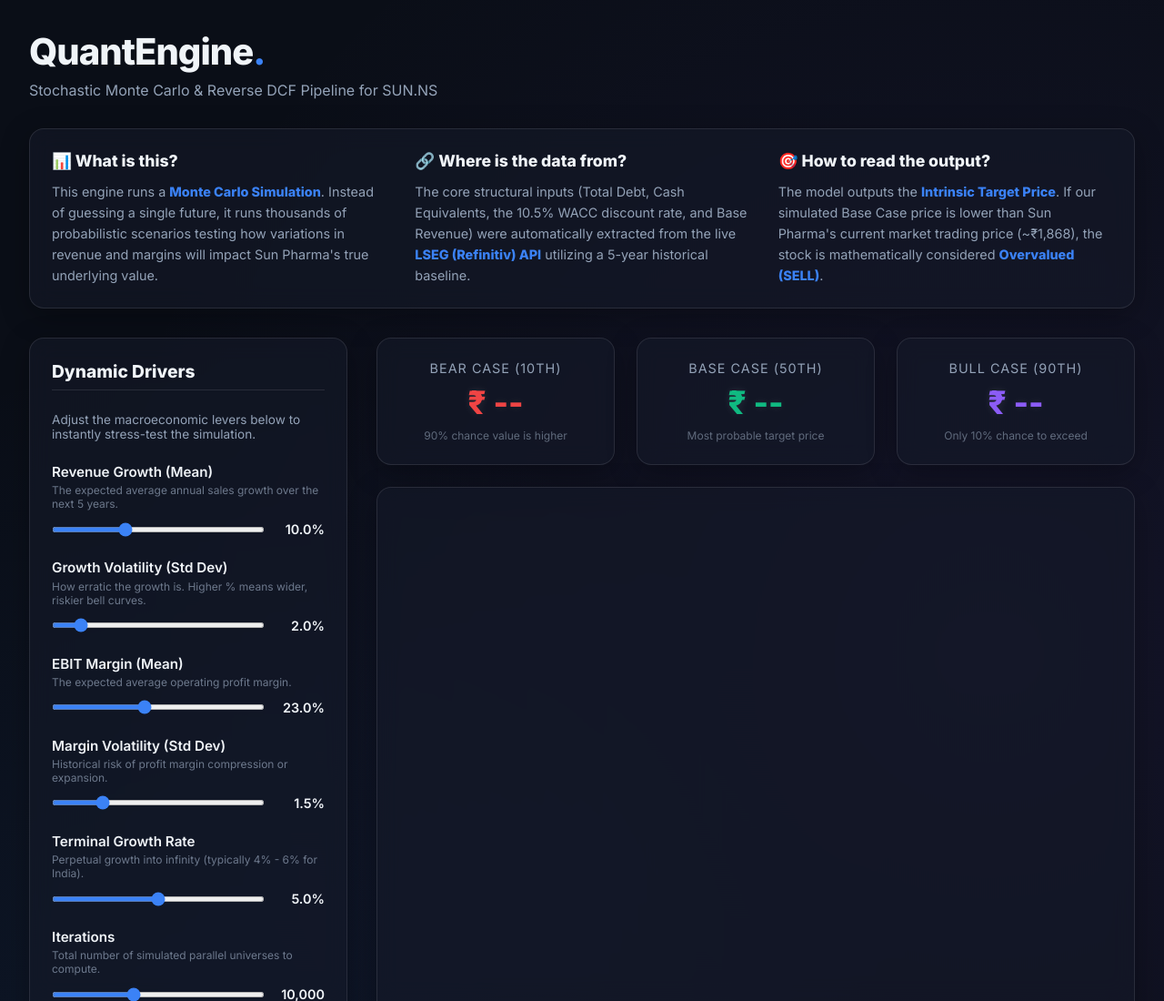
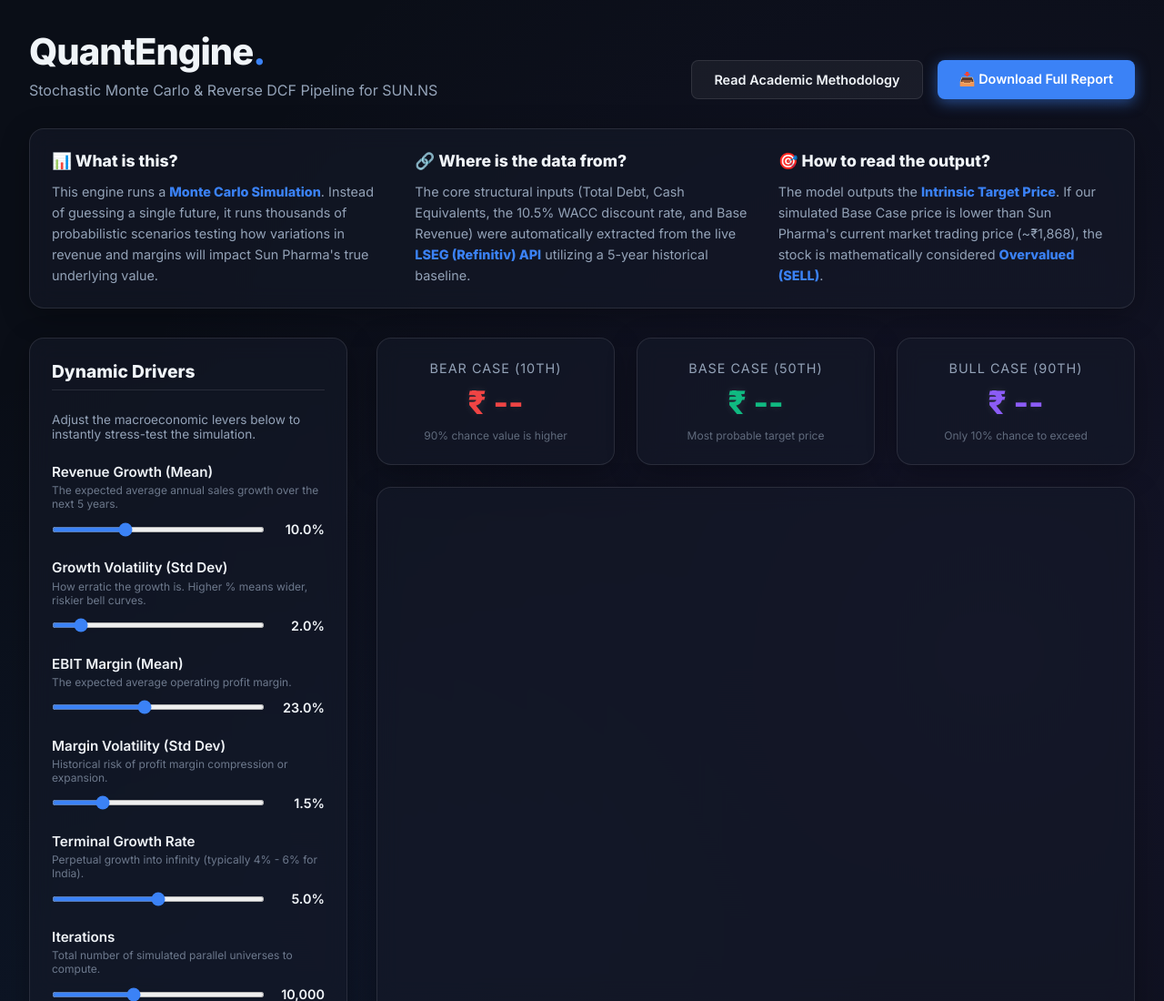
Before and after one commit to bijeshsingha/QuantEngine, a website built with Vite: page frontend/index.html in a window 1280 px wide. Shown: the top 1100 px of the page at 91% size. Built offline with nearby package versions, Linux system fonts and the light colour scheme; no server answers.

Commit message:
feat: implement frontend interface and project documentation for Monte Carlo valuation engine

```diff
--- a/frontend/index.html
+++ b/frontend/index.html
@@ -9,9 +9,15 @@
   </head>
   <body>
     <div id="app">
-      <header>
-        <h1>QuantEngine<span class="highlight">.</span></h1>
-        <p>Stochastic Monte Carlo & Reverse DCF Pipeline for SUN.NS</p>
+      <header style="display: flex; justify-content: space-between; align-items: flex-end;">
+        <div>
+          <h1>QuantEngine<span class="highlight">.</span></h1>
+          <p>Stochastic Monte Carlo & Reverse DCF Pipeline for SUN.NS</p>
+        </div>
+        <nav class="top-nav">
+          <a href="./academic.html" class="nav-btn">Read Academic Methodology</a>
+          <a href="/Methodology_Documentation.docx" class="nav-btn primary" download>📥 Download Full Report</a>
+        </nav>
       </header>
 
       <!-- Educational Context Panel -->
--- a/frontend/style.css
+++ b/frontend/style.css
@@ -33,6 +33,39 @@ header { margin-bottom: 2rem; }
 header h1 { font-size: 2.5rem; font-weight: 800; letter-spacing: -1px; }
 header .highlight { color: var(--accent-color); }
 header p { color: var(--text-secondary); margin-top: 0.5rem; }
+
+.top-nav {
+  display: flex;
+  gap: 1rem;
+}
+
+.nav-btn {
+  text-decoration: none;
+  padding: 0.75rem 1.5rem;
+  border-radius: 8px;
+  background: rgba(255, 255, 255, 0.05);
+  color: var(--text-primary);
+  font-weight: 600;
+  border: 1px solid var(--glass-border);
+  transition: all 0.3s ease;
+  font-size: 0.9rem;
+}
+
+.nav-btn:hover {
+  background: rgba(255, 255, 255, 0.1);
+  transform: translateY(-2px);
+}
+
+.nav-btn.primary {
+  background: var(--accent-color);
+  color: white;
+  border: none;
+  box-shadow: 0 4px 15px var(--accent-glow);
+}
+
+.nav-btn.primary:hover {
+  filter: brightness(1.1);
+}
 
 .info-panel {
   margin-bottom: 2rem;
```
Also changed, not shown: frontend/academic.html (added, +61 -0 lines), 1 other file.
